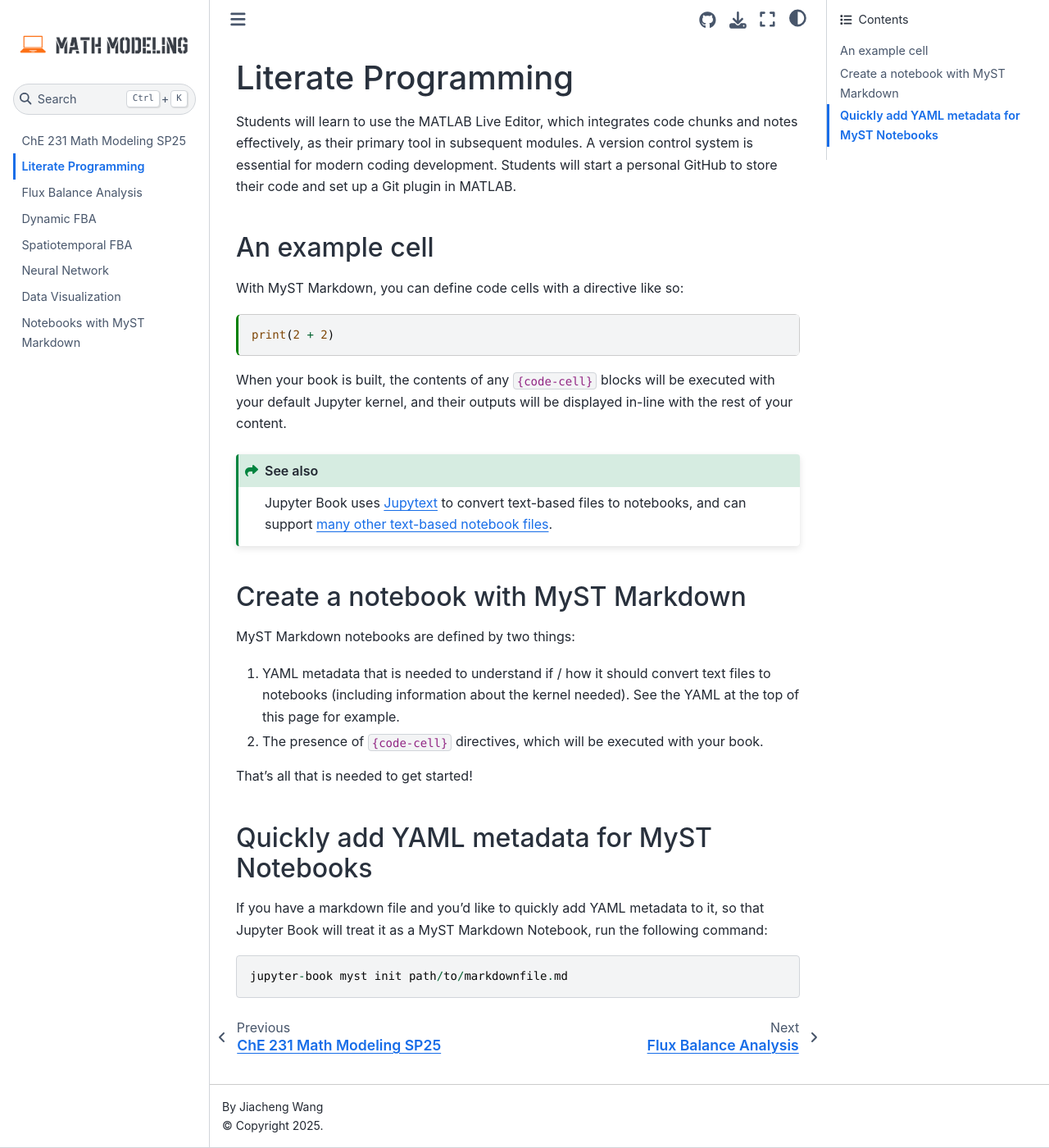
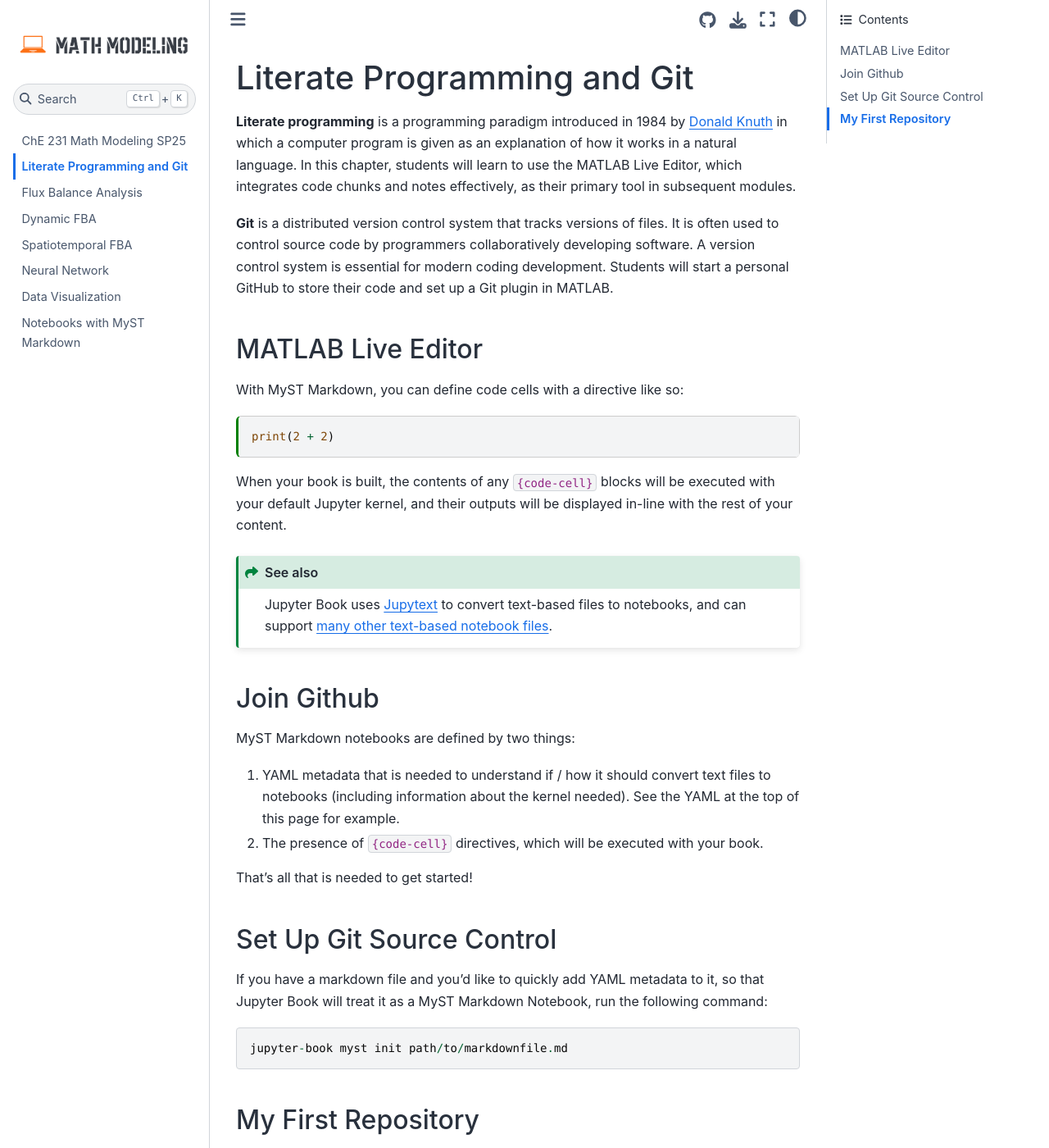
Before and after one commit to jcwang587/math-modeling, a Jupyter Book: the page built from 01_liter-prog.md, in a window 1280 px wide and 1400 px high. Shown: the whole window at 82% size. Built offline with Jupyter Book 1.0.4 settings and Sphinx 7.4.7 and the Sphinx Book theme 1.1.4, drawn with Linux system fonts in a browser that asks for light colours; some of the changed text lies outside the part shown.

Commit message:
Update 01_liter-prog.md

````diff
--- a/01_liter-prog.md
+++ b/01_liter-prog.md
@@ -12,11 +12,13 @@
   name: python3
 ---
 
-# Literate Programming
+# Literate Programming and Git
 
-Students will learn to use the MATLAB Live Editor, which integrates code chunks and notes effectively, as their primary tool in subsequent modules. A version control system is essential for modern coding development. Students will start a personal GitHub to store their code and set up a Git plugin in MATLAB.
+**Literate programming** is a programming paradigm introduced in 1984 by [Donald Knuth](https://en.wikipedia.org/wiki/Donald_Knuth) in which a computer program is given as an explanation of how it works in a natural language. In this chapter, students will learn to use the MATLAB Live Editor, which integrates code chunks and notes effectively, as their primary tool in subsequent modules.
 
-## An example cell
+**Git** is a distributed version control system that tracks versions of files. It is often used to control source code by programmers collaboratively developing software. A version control system is essential for modern coding development. Students will start a personal GitHub to store their code and set up a Git plugin in MATLAB.
+
+## MATLAB Live Editor
 
 With MyST Markdown, you can define code cells with a directive like so:
 
@@ -32,7 +34,7 @@
 Jupyter Book uses [Jupytext](https://jupytext.readthedocs.io/en/latest/) to convert text-based files to notebooks, and can support [many other text-based notebook files](https://jupyterbook.org/file-types/jupytext.html).
 ```
 
-## Create a notebook with MyST Markdown
+## Join Github
 
 MyST Markdown notebooks are defined by two things:
 
@@ -42,10 +44,14 @@
 
 That's all that is needed to get started!
 
-## Quickly add YAML metadata for MyST Notebooks
+## Set Up Git Source Control
 
 If you have a markdown file and you'd like to quickly add YAML metadata to it, so that Jupyter Book will treat it as a MyST Markdown Notebook, run the following command:
 
 ```
 jupyter-book myst init path/to/markdownfile.md
 ```
+
+## My First Repository
+
+If you have a markdown file and you'd like to quickly add YAML metadata to it, so that Jupyter Book will treat it as a MyST Markdown Notebook, run the following command:
````
